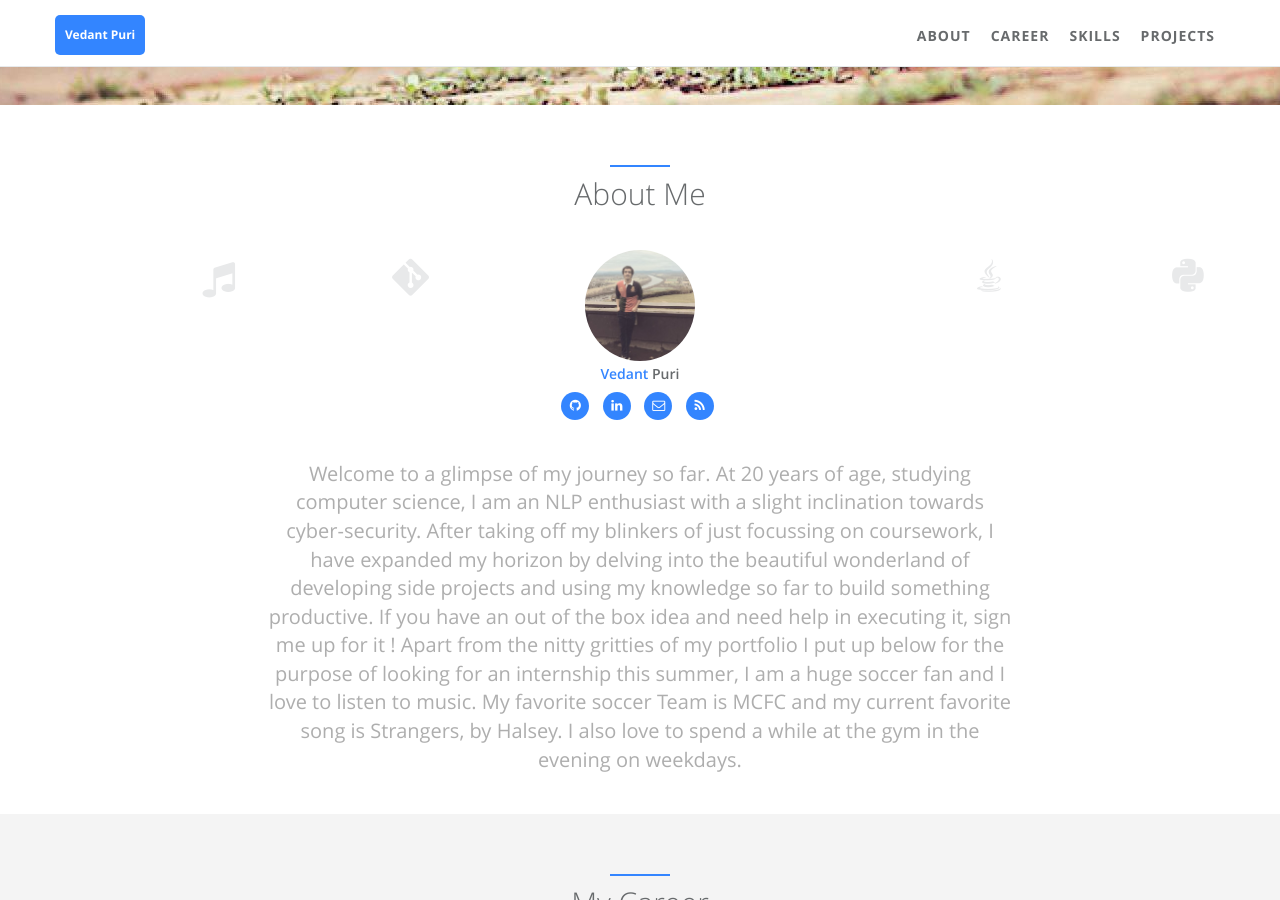
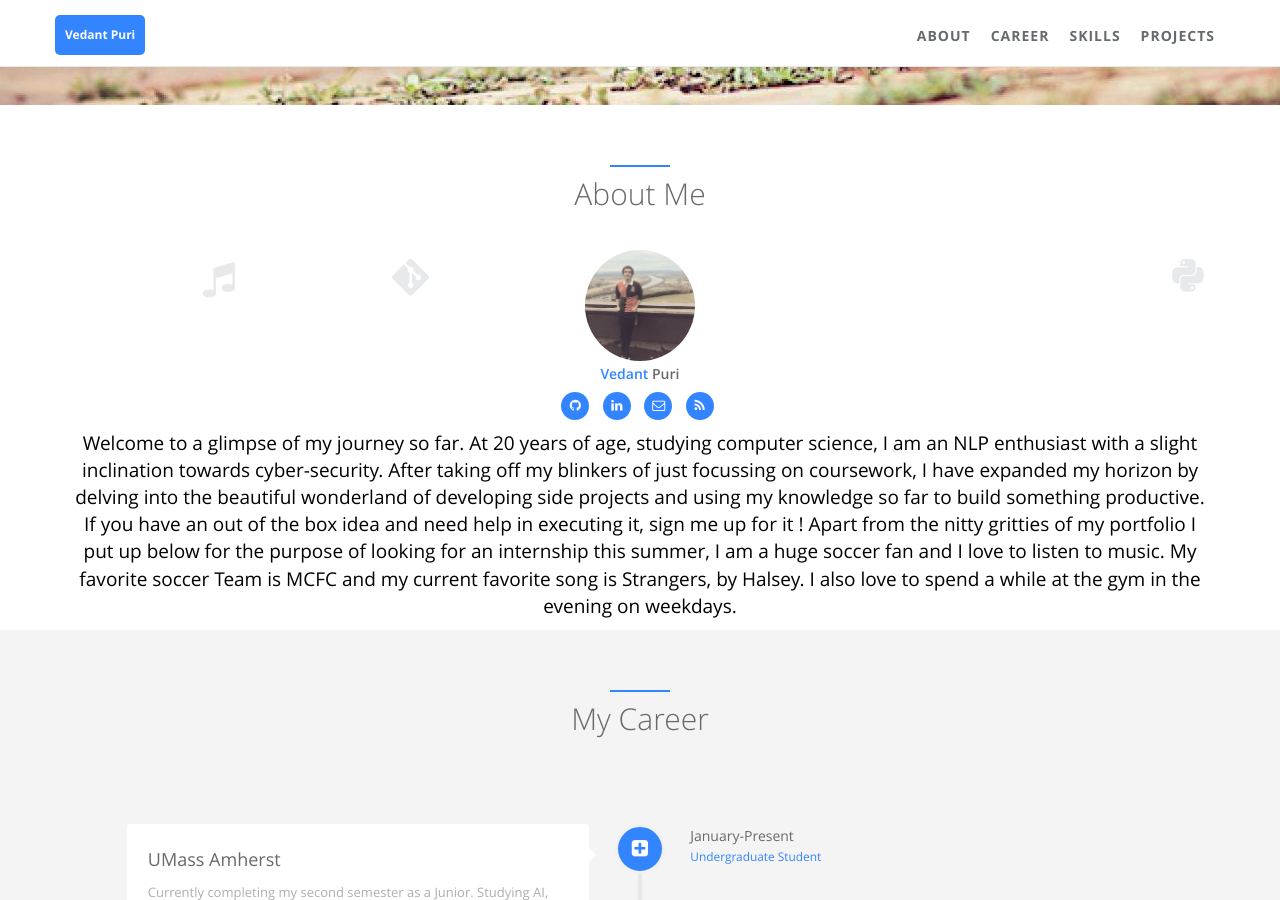
Before and after one commit to vedantpuri/vedantpuri.github.io, a Jekyll site: the page built from index.html, in a window 1280 px wide and 900 px high, scrolled down 365 px. Built offline with Jekyll 4.4.1, drawn with Linux system fonts in a browser that asks for light colours.

Commit message:
Tweak about section styling

```diff
--- a/_config.yml
+++ b/_config.yml
@@ -27,7 +27,7 @@ author:  # change following line to your infomation.
     - name: fa-music
     - name: icon-git
   skill_icon2:
-    - name: icon-java-bold
+    - name: icon-music
     - name: icon-python
   desc: Welcome to a glimpse of my journey so far. At 20 years of age, studying computer science, I am an NLP enthusiast with a slight inclination towards cyber-security. After taking off my blinkers of just focussing on coursework, I have expanded my horizon by delving into the beautiful wonderland of developing side projects and using my knowledge so far to build something productive. If you have an out of the box idea and need help in executing it, sign me up for it ! Apart from the nitty gritties of my portfolio I put up below for the purpose of looking for an internship this summer, I am a huge soccer fan and I love to listen to music. My favorite soccer Team is MCFC and my current favorite song is Strangers, by Halsey. I also love to spend a while at the gym in the evening on weekdays. # Describe yourself.
 
--- a/_includes/sections/about.html
+++ b/_includes/sections/about.html
@@ -57,8 +57,8 @@
         {% endfor %}
     </div>
     <div class="row">
-        <div class="col-lg-8 col-lg-offset-2 text-center m-t-lg m-b-lg wow zoomIn">
-            <p style="font-size:20px"><span data-i18n="about_me.des">{{ site.author.desc }}</span></p>
+        <div class="col-lg-12 col-lg-offset-0 text-center">
+            <p style="color:black; font-size:19px"><span data-i18n="about_me.des">{{ site.author.desc }}</span></p>
         </div>
     </div>
 </div>
```
